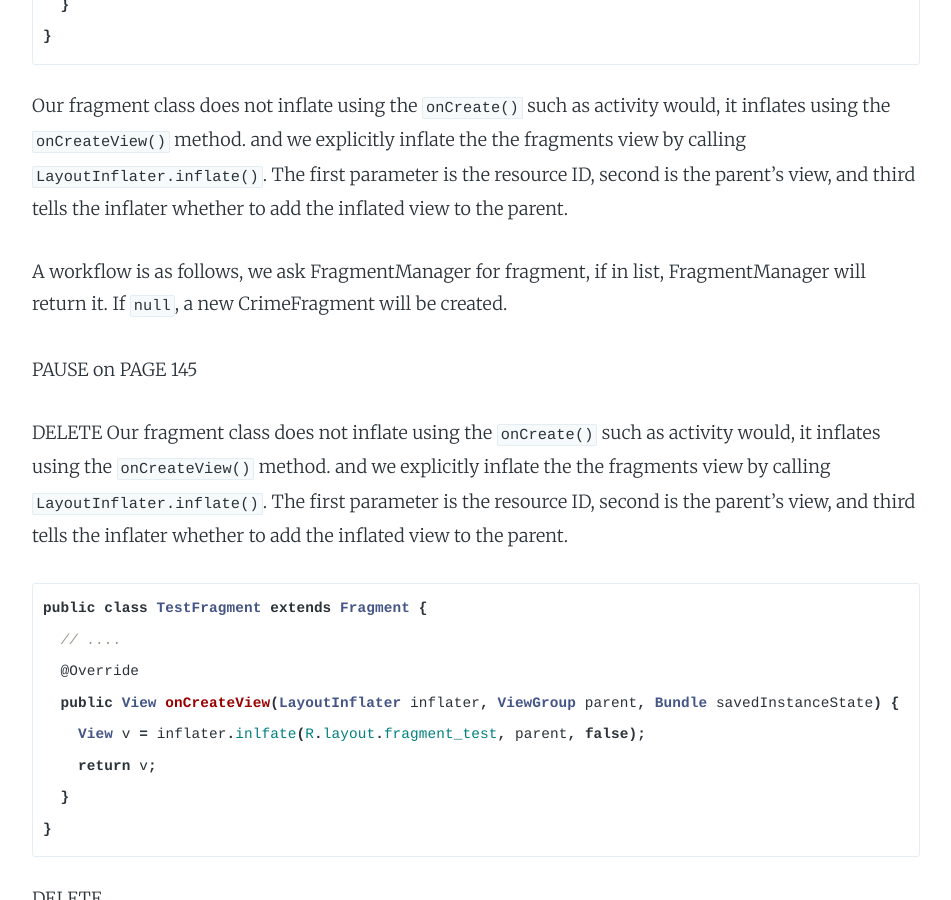
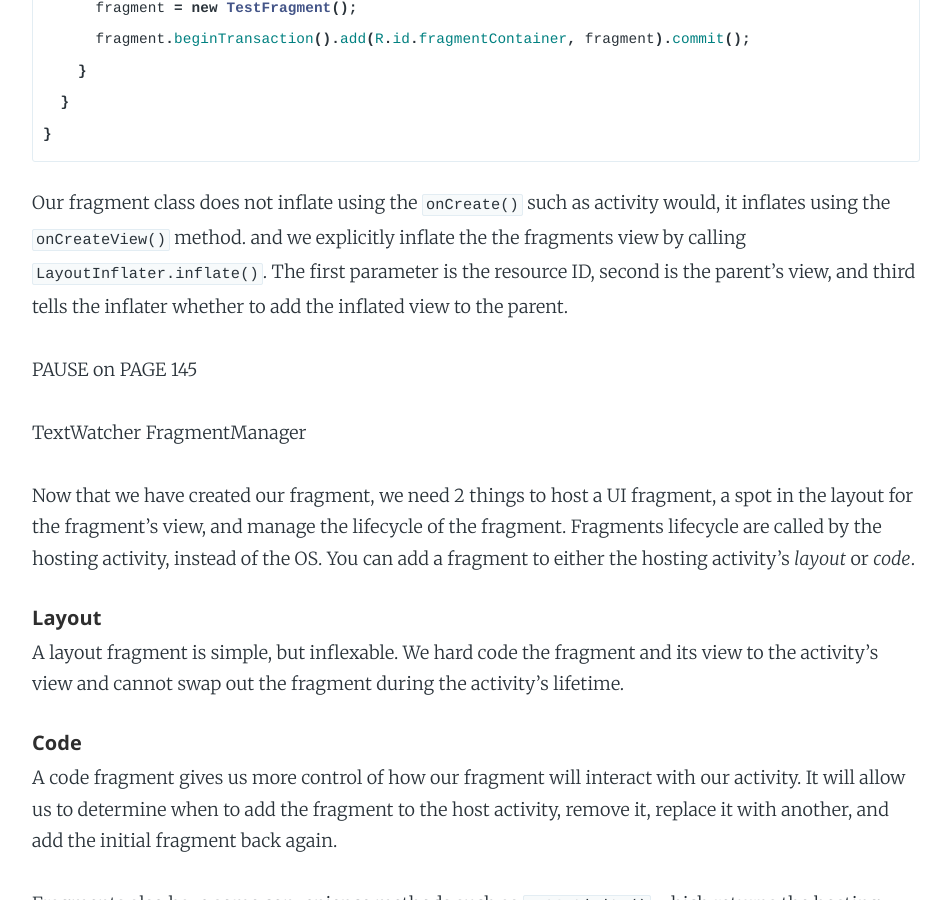
Before and after one commit to Carpk/ShawnKlein, a Jekyll site: the page built from _posts/2016-07-16-introduction-to-android.md, in a window 1280 px wide and 900 px high, scrolled down 7756 px. Shown: the whole window, without its empty margins (164-1115 px from the left). Built offline with Jekyll 4.4.1, drawn with Linux system fonts in a browser that asks for light colours; nearby versions of some CDN libraries; some web fonts are replaced; Markdown is read by kramdown in place of the engine named in the settings; some of the changed text lies outside the part shown.

Commit message:
redefine FragmentManager in fragments section of Android-Intro blog post

`````diff
--- a/_posts/2016-07-16-introduction-to-android.md
+++ b/_posts/2016-07-16-introduction-to-android.md
@@ -203,28 +205,13 @@ public class TestActivity extends FragmentActivity {
 
 Our fragment class does not inflate using the `onCreate()` such as activity would, it inflates using the `onCreateView()` method. and we explicitly inflate the the fragments view by calling `LayoutInflater.inflate()`. The first parameter is the resource ID, second is the parent's view, and third tells the inflater whether to add the inflated view to the parent.
 
-A workflow is as follows, we ask FragmentManager for fragment, if in list, FragmentManager will return it. If `null`, a new CrimeFragment will be created.
 
 PAUSE on PAGE 145
 
 
 
-
-DELETE
-Our fragment class does not inflate using the `onCreate()` such as activity would, it inflates using the `onCreateView()` method. and we explicitly inflate the the fragments view by calling `LayoutInflater.inflate()`. The first parameter is the resource ID, second is the parent's view, and third tells the inflater whether to add the inflated view to the parent.
-
-````java
-public class TestFragment extends Fragment {
-  // ....
-  @Override
-  public View onCreateView(LayoutInflater inflater, ViewGroup parent, Bundle savedInstanceState) {
-    View v = inflater.inlfate(R.layout.fragment_test, parent, false);
-    return v;
-  }
-}
-````
-DELETE
-
+TextWatcher
+FragmentManager
 
 
 
`````
Also changed, not shown: other parts of _posts/2016-07-16-introduction-to-android.md (+3 -1 lines).
